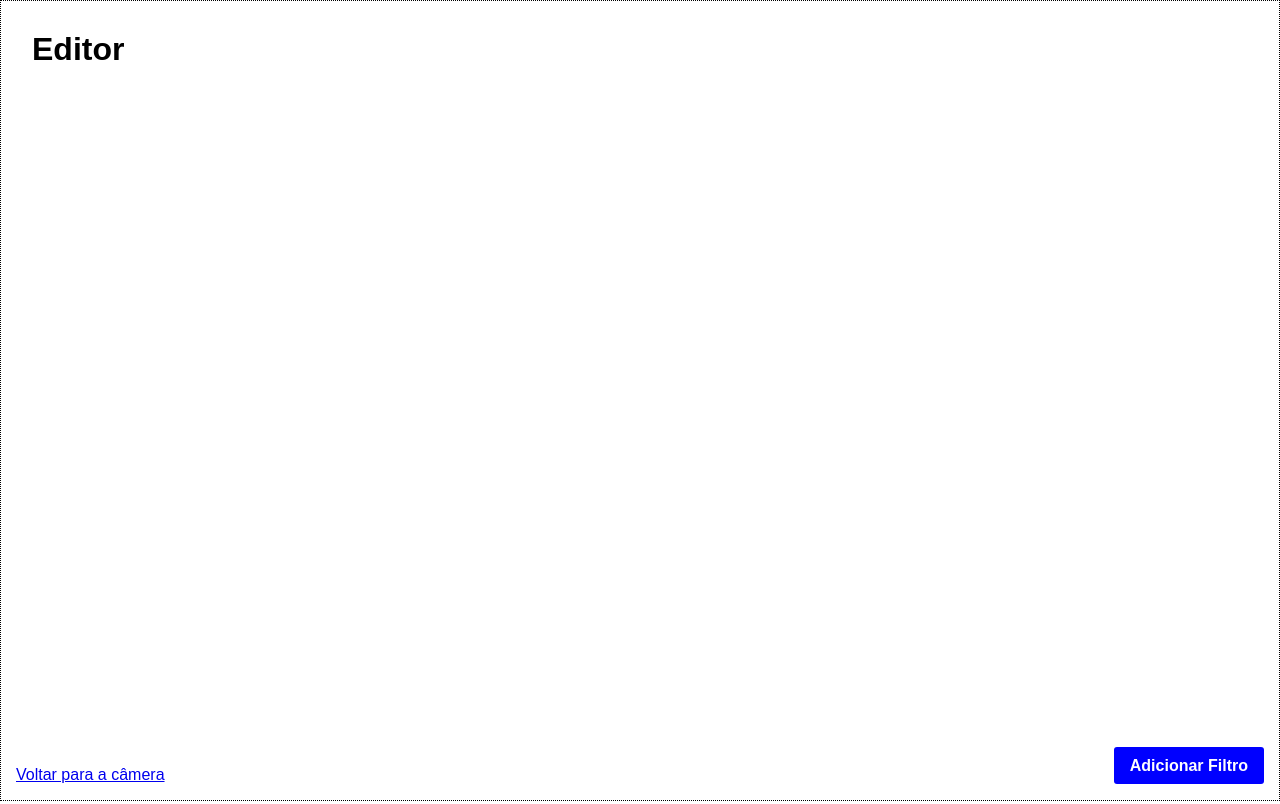
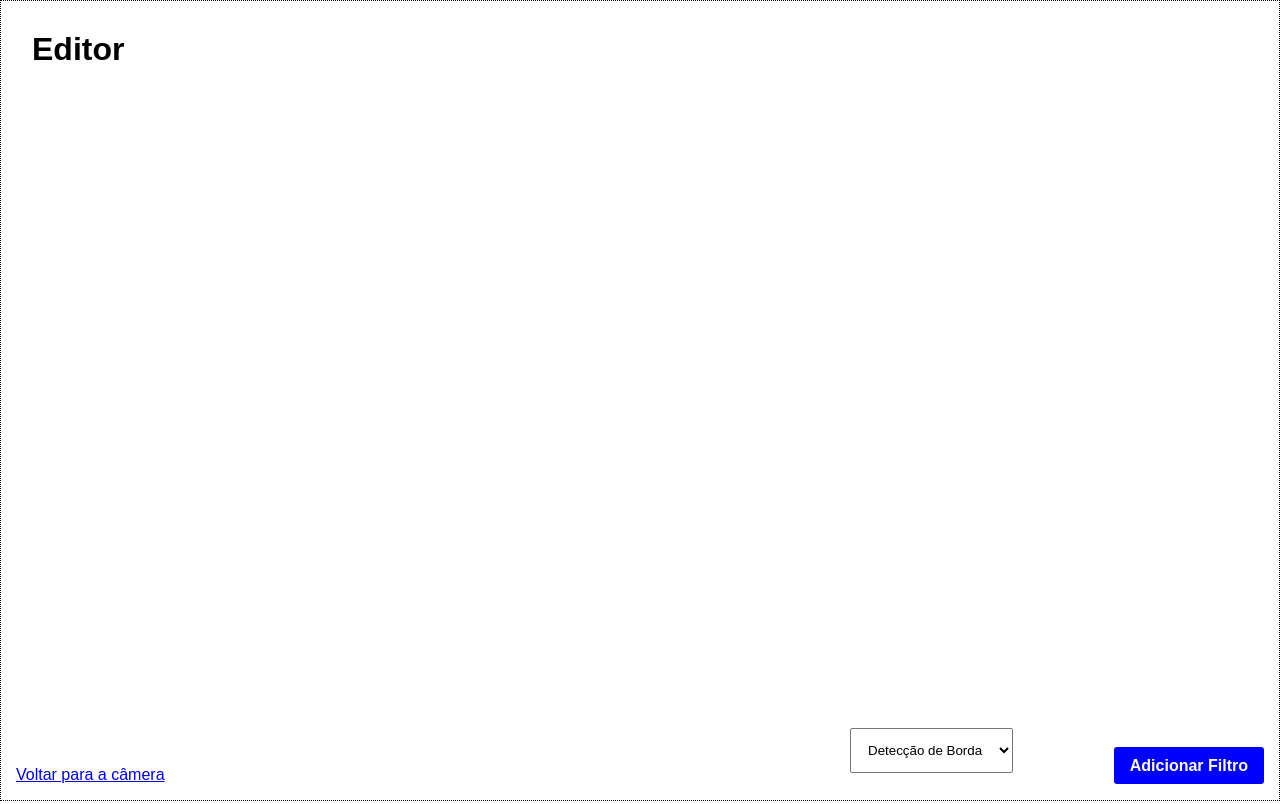
Before and after one commit to marcoswitcel/image-processing-webapp, a SvelteKit app: page /editor in a window 1280 px wide. Built offline with nearby package versions, Linux system fonts and the light colour scheme.

Commit message:
WIP: nomes dos filtros

```diff
--- a/src/lib/components/NodeEditor.svelte
+++ b/src/lib/components/NodeEditor.svelte
@@ -142,6 +142,7 @@
 			/>
 			<text x={node.x + 2} y={node.y + 12} font-size="14" fill="white">{node.id.slice(0, 11)}</text>
 			<text x={node.x + 2} y={node.y + 26} font-size="14" fill="white">{node.type}</text>
+			<text x={node.x + 2} y={node.y + 40} font-size="14" fill="white">{node.filterName}</text>
 		</g>
 	{/each}
 </svg>
--- a/src/lib/filter-graph/index.svelte.ts
+++ b/src/lib/filter-graph/index.svelte.ts
@@ -13,6 +13,11 @@ export class EditableFilterNode {
 	 * tipo do node
 	 */
 	type: NodeTypes = 'source';
+
+	/**
+	 * Nome do filtro
+	 */
+	filterName: string;
 
 	/**
 	 * Filtros que alimentam essa etapa
@@ -34,6 +39,10 @@ export class EditableFilterNode {
 	 */
 	y = $state(0);
 
+	constructor(filterName: string) {
+		this.filterName = filterName;
+	}
+
 	public connect(to: EditableFilterNode): void {
 		// Por hora um filtro só pode apontar para outro uma única vez e o filtro alvo só pode ser apontado uma vez
 		if (this.out.includes(to) || to.in.includes(this)) return;
--- a/src/routes/editor/+page.svelte
+++ b/src/routes/editor/+page.svelte
@@ -6,9 +6,12 @@
 	import { innerHeight, innerWidth } from 'svelte/reactivity/window';
 
 	const nodes: EditableFilterNode[] = $state([]);
+	let filterNameSelected: string = $state('edge');
 
 	function add() {
-		nodes.push(new EditableFilterNode());
+		if (filterNameSelected) {
+			nodes.push(new EditableFilterNode(filterNameSelected));
+		}
 	}
 </script>
 
@@ -17,6 +20,10 @@
 	<a href={resolve('/')} title="Câmera" class="link">Voltar para a câmera</a>
 
 	<NodeEditor width={innerWidth.current} height={innerHeight.current} {nodes}></NodeEditor>
+	<select name="filters" id="filters" class="filter-selection" bind:value={filterNameSelected}>
+		<option value="edge">Detecção de Borda</option>
+		<option value="grayScale">Tons de Cinza</option>
+	</select>
 	<Button label="Adicionar Filtro" onclick={() => add()}></Button>
 </div>
 
@@ -40,6 +47,15 @@
 		bottom: 1em;
 		user-select: none;
 	}
+	.filter-selection {
+		position: fixed;
+		right: 20em;
+		bottom: 2em;
+		padding: 1em;
+		background-color: white;
+		border-radius: 2px;
+		cursor: pointer;
+	}
 	:global(.button) {
 		position: fixed;
 		right: 1em;
```
